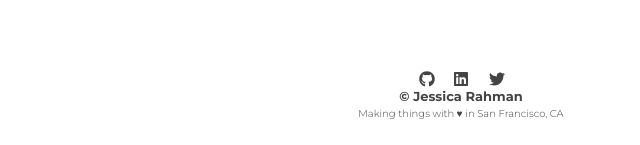
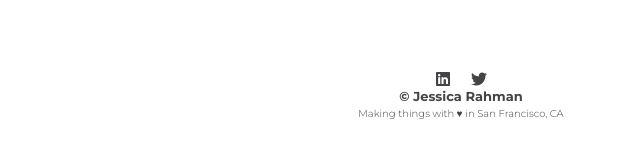
Before and after one commit to jesrah/oeuvre, a website: page index.html in a window 1280 px wide. Shown: the part 652-797 px from the top of the page, 179-819 px from the left. Drawn offline with nearby package versions, Linux system fonts and the light colour scheme.

Commit message:
Removed Github link temporarily

```diff
--- a/index.html
+++ b/index.html
@@ -41,7 +41,7 @@
     </main>
     <footer>
         <div class="footer-icons">
-            <a href="http://github.com/jesrah" target="_blank" class="social-icons"><i class="fab fa-github"></i></a>
+            <!-- <a href="http://github.com/jesrah" target="_blank" class="social-icons"><i class="fab fa-github"></i></a> -->
             <a href="http://linkedin.com/in/jessica-rahman" target="_blank" class="social-icons"><i class="fab fa-linkedin"></i></a>
             <a href="http://twitter.com/therawjess" target="_blank" class="social-icons"><i class="fab fa-twitter"></i></a>
         </div>
```
